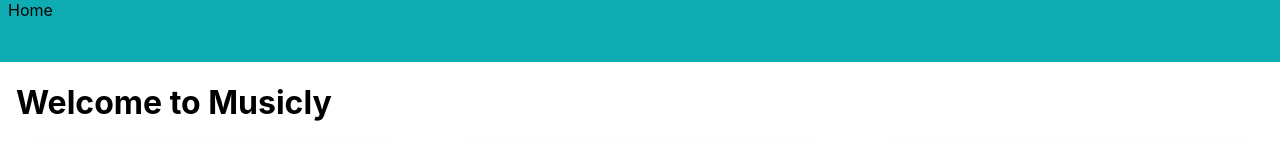
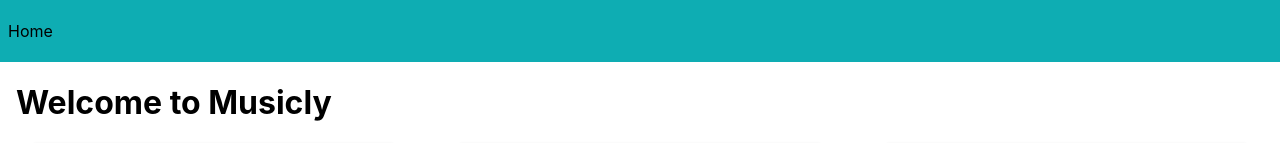
Before and after one commit to nzoLogic/musicly, a React (Create React App) app: page / in a window 1280 px wide. Shown: the top 143 px of the page. Built offline with nearby package versions, Linux system fonts and the light colour scheme.

Commit message:
fix navbar spacing

```diff
--- a/src/router.js
+++ b/src/router.js
@@ -16,7 +16,12 @@ export default function Router() {
           height: '62px',
           padding: '0 8px',
         }}>
-          <ul>
+          <ul style={{
+            display: 'flex',
+            flexDirection: 'column',
+            height: 'inherit',
+            justifyContent: 'center'
+          }}>
             <li><Link to="/">Home</Link></li>
           </ul>
         </nav>
```
